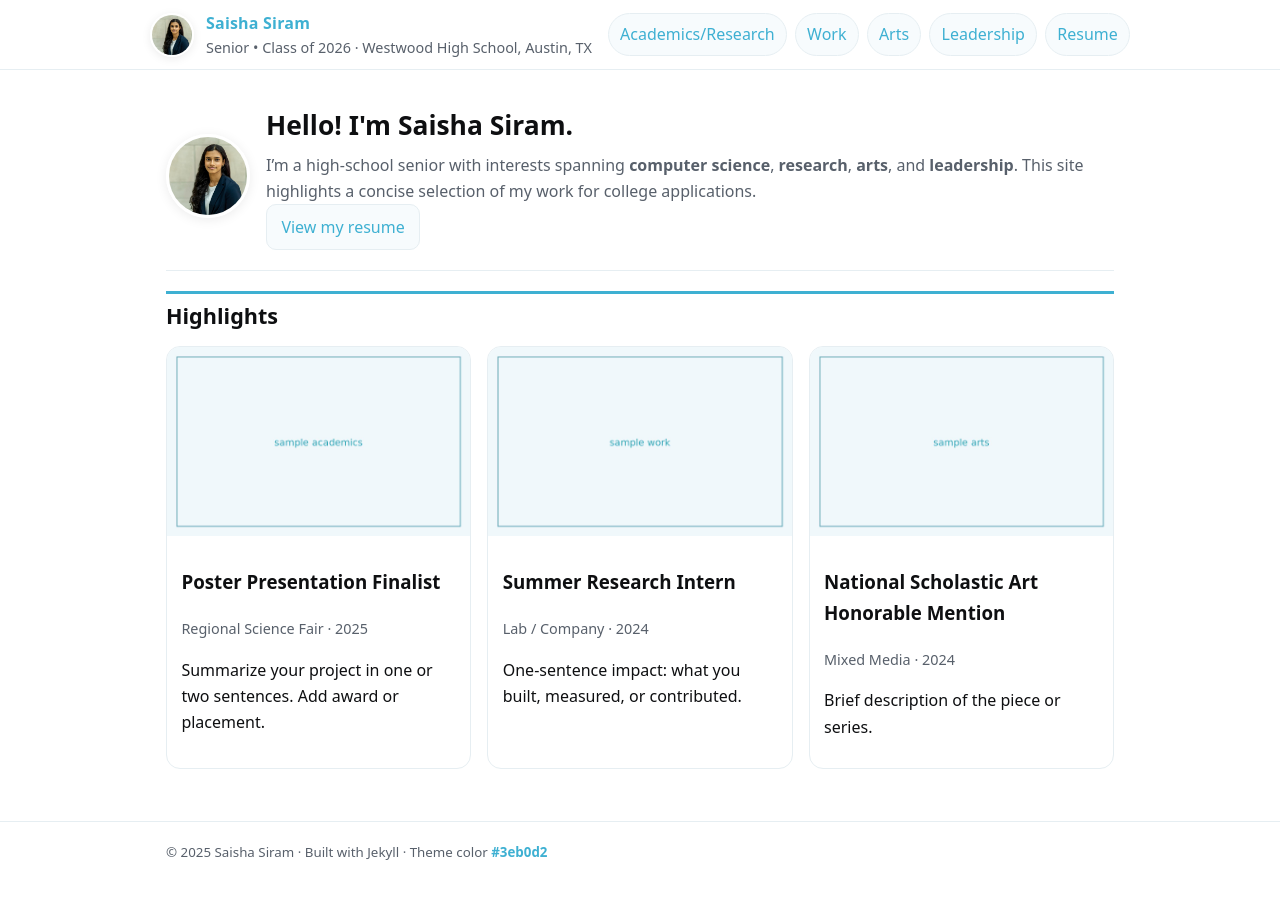
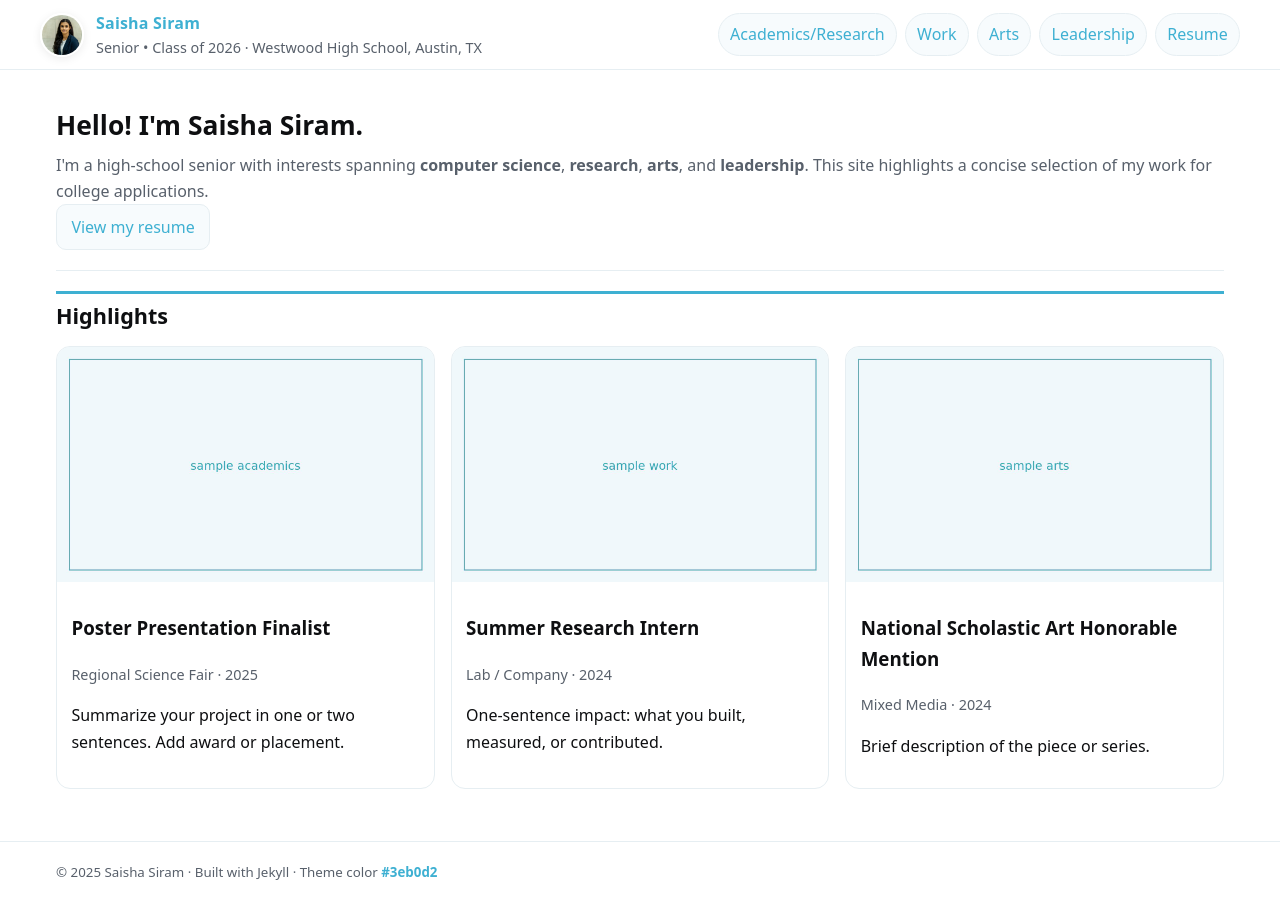
Before and after one commit to saisha08/profile, a Jekyll site: the page built from index.md, in a window 1280 px wide. Built offline with Jekyll 4.4.1, drawn with Linux system fonts in a browser that asks for light colours.

Commit message:
Make header banner wider and remove profile photo from hero section

```diff
--- a/assets/css/main.css
+++ b/assets/css/main.css
@@ -20,7 +20,7 @@ body{
 a{color:var(--brand);text-decoration:none}
 a:hover{text-decoration:underline}
 
-.container{max-width:980px;margin:0 auto;padding:0 1rem}
+.container{max-width:1200px;margin:0 auto;padding:0 1rem}
 .header{
   position:sticky;top:0;z-index:1000;background:rgba(255,255,255,.92);
   backdrop-filter:saturate(150%) blur(6px); border-bottom:1px solid var(--border);
--- a/index.md
+++ b/index.md
@@ -5,10 +5,9 @@ permalink: /
 ---
 
 <section class="hero">
-  <img src="{{ '/assets/img/profile.jpg' | relative_url }}" alt="Profile photo of {{ site.title }}">
   <div class="intro">
     <h1>Hello! I'm {{ site.title }}.</h1>
-    <p>I’m a high‑school senior with interests spanning <strong>computer science</strong>, <strong>research</strong>, <strong>arts</strong>, and <strong>leadership</strong>. This site highlights a concise selection of my work for college applications.</p>
+    <p>I'm a high‑school senior with interests spanning <strong>computer science</strong>, <strong>research</strong>, <strong>arts</strong>, and <strong>leadership</strong>. This site highlights a concise selection of my work for college applications.</p>
     <p><a class="btn" href="{{ '/resume/' | relative_url }}">View my resume</a></p>
   </div>
 </section>
```
